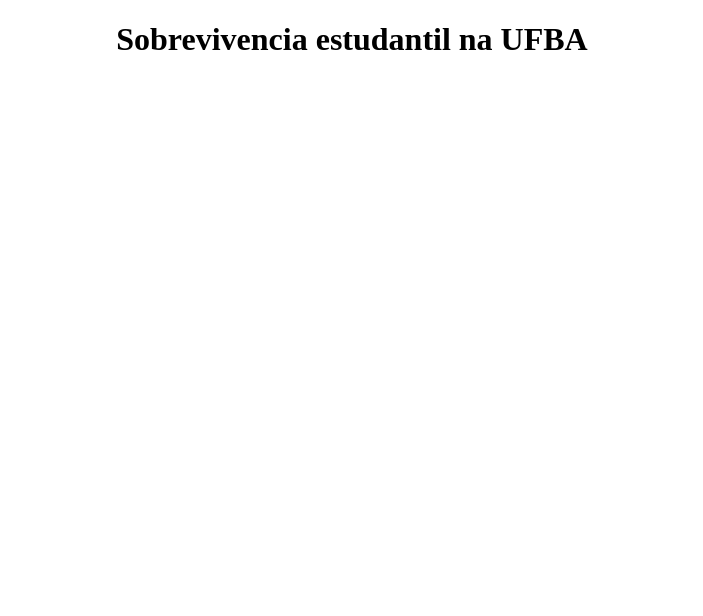
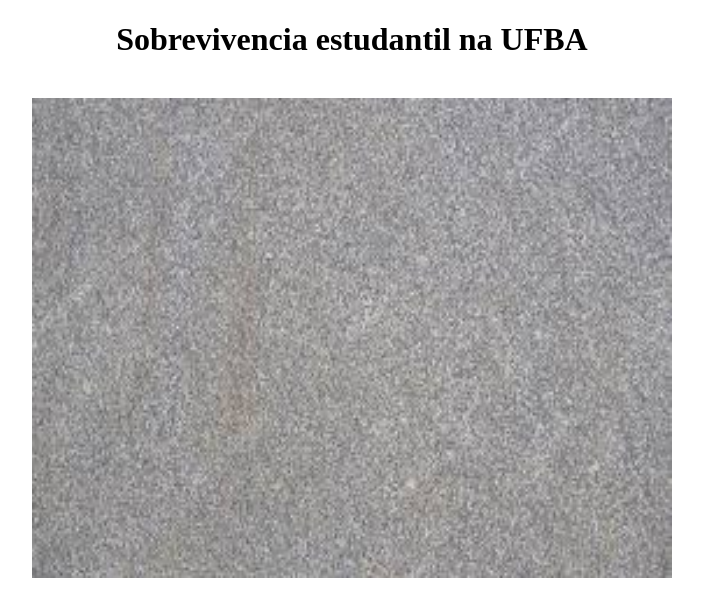
Before and after one commit to gabrielftrin/jogo.io, a plain HTML site: page index.html in a window 1280 px wide. Shown: the whole page, without its empty margins (288-991 px from the left). Drawn offline with Linux system fonts and the light colour scheme.

Commit message:
Página de fundo

```diff
--- a/estilos/estilos.css
+++ b/estilos/estilos.css
@@ -1,3 +1,10 @@
 h1 {
     text-align: center;
 }
+
+canvas {
+    text-align: center;
+    display: block;
+    margin-left: auto;
+    margin-right: auto;
+}
--- a/index.html
+++ b/index.html
@@ -5,7 +5,7 @@
     <link href="estilos/estilos.css" rel="stylesheet">
     <script type="text/javascript" src="bibliotecas\jquery-3.4.1.min.js"></script>
     <script type="text/javascript" src="bibliotecas\jcanvas.min.js"></script>
-    <script type="text/javascript" src="scripts.js"></script>
+    <script type="text/javascript" src="scripts\scripts.js"></script>
 </head>
 <body>
     <h1>Sobrevivencia estudantil na UFBA</h1> <br />
--- a/scripts/scripts.js
+++ b/scripts/scripts.js
@@ -9,9 +9,11 @@ $(document).ready(function() {
 	});
 
 	$("canvas").drawImage({
-		source: 'imagens\hero.png',
+		source: 'imagens/fundo.jpg',
+		width: 640,
+		height: 480,
 		x: 320,
-		y: 240
+		y: 240,
 	});
 
 });
```
